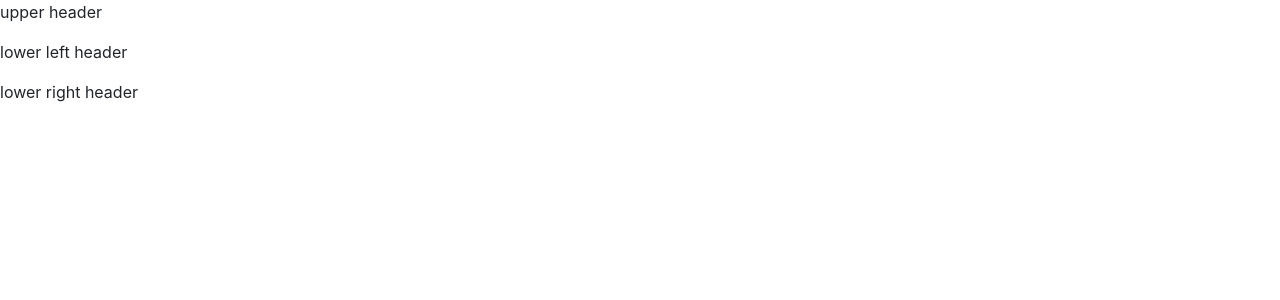
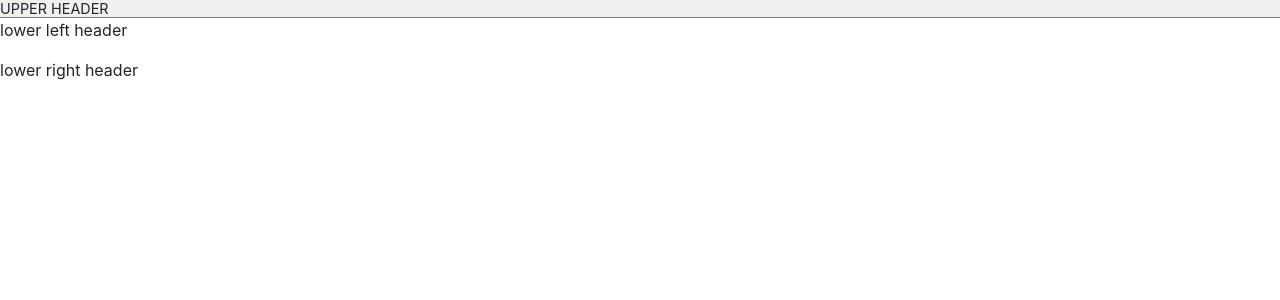
Before and after one commit to emilywatkins/clone, an Angular app: page / in a window 1280 px wide. Shown: the top 300 px of the page. Built offline with nearby package versions, Linux system fonts and the light colour scheme.

Commit message:
incorporate styling for upper header.

```diff
--- a/src/app/app.component.css
+++ b/src/app/app.component.css
@@ -0,0 +1,9 @@
+#upper-header {
+  background-color: #f0f0f0;
+  white-space: nowrap;
+  text-transform: uppercase;
+  border-bottom: 1px solid gray;
+  font-size: 90%;
+  height: 18px;
+  line-height: 18px;
+}
```
